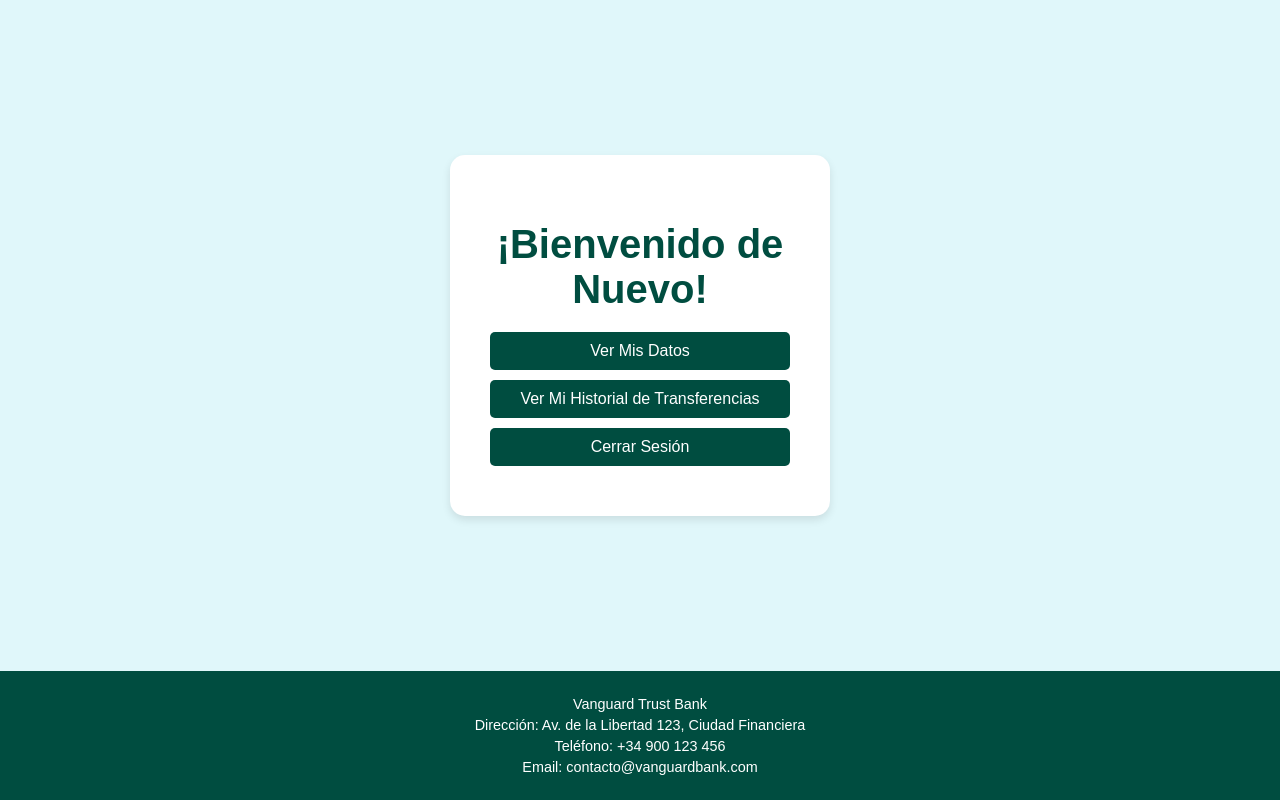
After one commit to paula-2336/CRIPTO_FINAL, a Flask app: page /menu.html in a window 1280 px wide. The commit adds this page. Run offline with Flask 3, Linux system fonts and the light colour scheme.

Commit message:
ultimos cambios esteticos

```diff
--- a/app.py
+++ b/app.py
@@ -34,7 +34,7 @@ def login():
             session['dni'] = dni  # Guardamos el DNI en la sesión
             session['clave'] = clave # Guardamos la clave
             flash('Inicio de sesión exitoso', 'success')
-            return redirect(url_for('historial_transferencias'))
+            return redirect(url_for('menu'))
         else:
             flash('DNI o contraseña incorrectos', 'error')
 
@@ -68,6 +68,11 @@ def register():
 @app.route('/registro_exitoso')
 def registro_exitoso():
     return render_template('registro_exitoso.html')
+
+#////////////////////////ACCESO A MENU////////////////////////
+@app.route('/menu.html', methods=['GET','POST'])
+def menu():
+        return render_template('menu.html')
 
 #////////////////////////HACER TRANSFERENCIA////////////////////////
 @app.route('/transferencia.html', methods=['GET', 'POST'])
@@ -105,8 +110,8 @@ def historial_transferencias():
     dni = session['dni']
     clave = session['clave']
     # TODO Usar la clase db que y  a tiene las funciones
-    transferencias_enviadas = bd.transferencias_enviadas(dni, clave )
-    transferencias_recibidas = bd.transferencias_recibidas(dni, clave)
+    transferencias_enviadas = bd.transferencias_enviadas(dni)
+    transferencias_recibidas = bd.transferencias_recibidas(dni)
 
     return render_template(
         'historial_trans.html',
@@ -123,7 +128,7 @@ def mis_datos():
 
     dni = session['dni']
     clave = session['clave']
-    # TODO Usar la clase db que y  a tiene las funciones
+    print(clave)
     consulta_mis_datos = bd.vista_usuario(dni, clave)
 
     print(consulta_mis_datos)
@@ -138,7 +143,6 @@ def logout():
     session.pop('logged_in', None)
     session.pop('dni', None)  # Eliminar el DNI de la sesión
     session.pop('clave', None)
-    # TODO eliminar la clave de la sesión
     return redirect("/login.html")
 
 if __name__ == '__main__':
--- a/criptografia.py
+++ b/criptografia.py
@@ -93,6 +93,7 @@ class Cripto:
         clave = base64.decodebytes(bytes(clave, encoding ="utf8"))
         nonce = base64.decodebytes(bytes(nonce, encoding = "utf8"))
         datos = base64.decodebytes(bytes(datos, encoding ="utf8"))
+
         #Procedemos a la desencriptación:
         chacha = ChaCha20Poly1305(clave)
         res = chacha.decrypt(nonce, datos, None)
--- a/templates/login.html
+++ b/templates/login.html
@@ -108,8 +108,6 @@
     <nav>
         <a href="index.html">Inicio</a>
         <a href="register.html">Registrarse</a>
-        <a href="historial_trans.html">Historial de Transacciones</a>
-        <a href="mis_datos.html">Mis Datos</a>
     </nav>
 
 
--- /dev/null
+++ b/templates/menu.html
@@ -0,0 +1,87 @@
+<!DOCTYPE html>
+<html lang="es">
+<head>
+    <meta charset="UTF-8">
+    <meta name="viewport" content="width=device-width, initial-scale=1.0">
+    <title>Vanguard Trust Bank</title>
+    <style>
+
+        body {
+            font-family: Arial, sans-serif;
+            background-color: #e0f7fa;
+            margin: 0;
+            padding: 0;
+            display: flex;
+            flex-direction: column;
+            justify-content: space-between;
+            height: 100vh;
+        }
+
+        h1 {
+            color: #004d40;
+            font-size: 2.5rem;
+            margin-bottom: 20px;
+        }
+
+
+        .container {
+            background-color: white;
+            padding: 40px;
+            border-radius: 15px;
+            box-shadow: 0 4px 8px rgba(0, 0, 0, 0.1);
+            text-align: center;
+            width: 300px;
+            margin: auto;
+        }
+
+
+        a {
+            display: block;
+            background-color: #004d40;
+            color: white;
+            text-decoration: none;
+            padding: 10px 20px;
+            margin: 10px 0;
+            border-radius: 5px;
+            font-size: 1rem;
+            transition: background-color 0.3s ease;
+        }
+
+        a:hover {
+            background-color: #00796b;
+        }
+
+
+        footer {
+            background-color: #004d40;
+            color: white;
+            text-align: center;
+            padding: 20px 0;
+            width: 100%;
+            position: relative;
+        }
+
+        footer p {
+            margin: 5px 0;
+            font-size: 0.9rem;
+        }
+    </style>
+</head>
+<body>
+    <div class="container">
+        <h1>¡Bienvenido de Nuevo!</h1>
+        <a href="mis_datos.html">Ver Mis Datos</a>
+        <a href="historial_trans.html">Ver Mi Historial de Transferencias</a>
+        <a href="index.html">Cerrar Sesión</a>
+    </div>
+    </div>
+
+
+    <footer>
+        <p>Vanguard Trust Bank</p>
+        <p>Dirección: Av. de la Libertad 123, Ciudad Financiera</p>
+        <p>Teléfono: +34 900 123 456</p>
+        <p>Email: contacto@vanguardbank.com</p>
+    </footer>
+</body>
+</html>
--- a/templates/transferencia.html
+++ b/templates/transferencia.html
@@ -23,9 +23,11 @@
 
         nav a {
             color: white;
+            margin: 0 15px;
             text-decoration: none;
-            margin: 0 15px;
-            font-size: 1rem;
+            font-size: 1.1rem;
+            font-weight: bold;
+            transition: color 0.3s ease;
         }
 
         nav a:hover {
```
Also changed, not shown: Base_de_Datos.py (+4 -12 lines), templates/historial_trans.html (+23 -0 lines), templates/mis_datos.html (+23 -0 lines).
